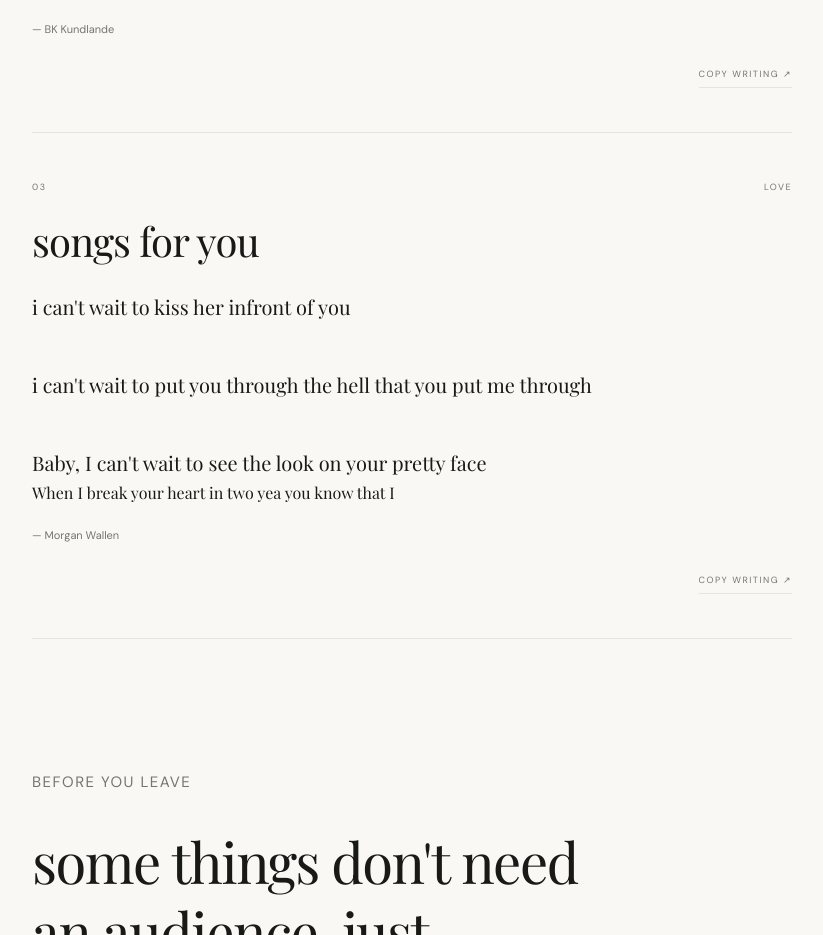
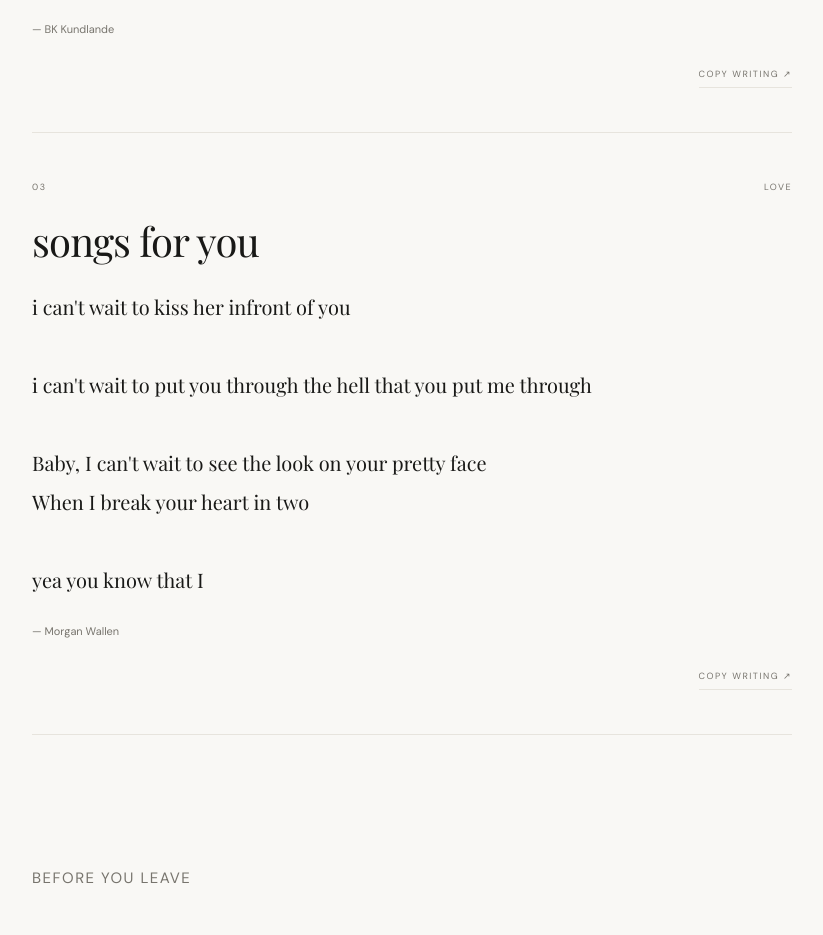
Before and after one commit to bkkundlande-gif/echoes, a plain HTML site: page index.html in a window 1280 px wide. Shown: the part 1964-2899 px from the top of the page, without its empty margins (228-1051 px from the left). Drawn offline with nearby package versions, Linux system fonts and the light colour scheme; a web font is replaced by a local one.

Commit message:
Fix formatting in index.html

```diff
--- a/index.html
+++ b/index.html
@@ -517,10 +517,11 @@
 
           i can't wait to put you through the hell that you put me through
 
-          Baby, I can't wait to see the look on your pretty face  </p>
+          Baby, I can't wait to see the look on your pretty face
           When I break your heart in two
 
-           yea you know that I
+          yea you know that I
+                                     </p>
 
           <p class="entry-signature">— Morgan Wallen </p>
 
```
